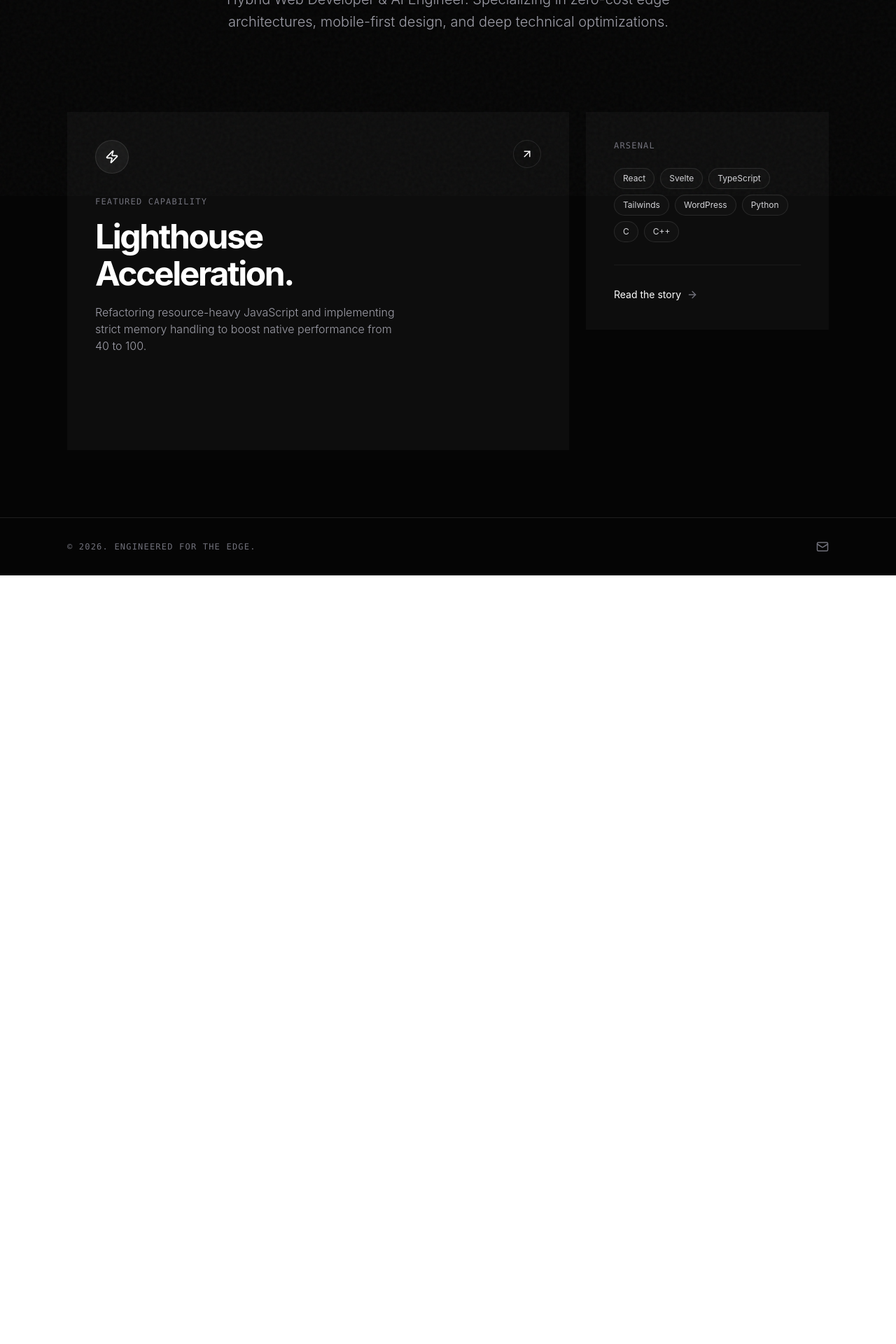
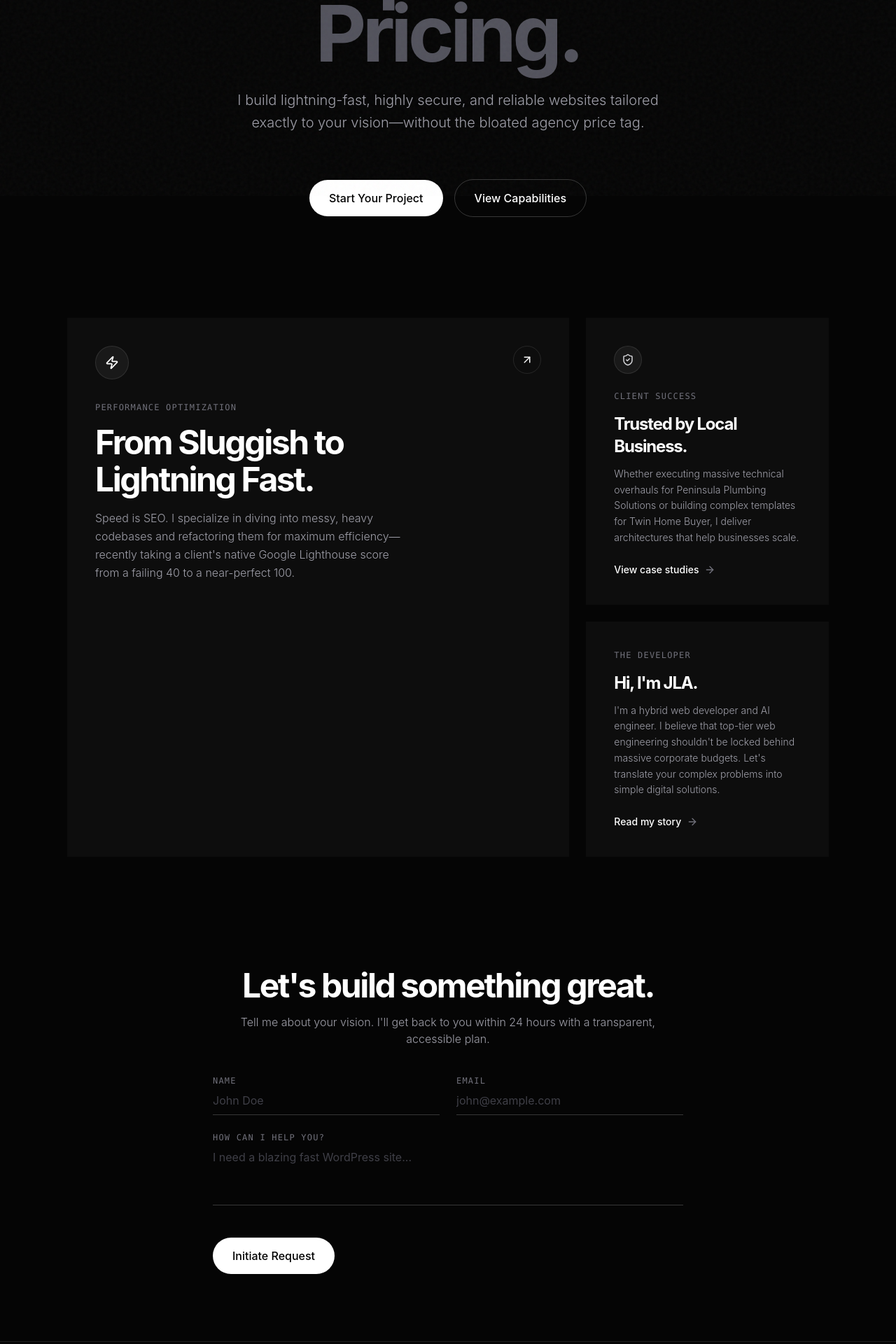
Before and after one commit to Limeexe/jlabe-portfolio-site-svelte, a SvelteKit app: page / in a window 1280 px wide. Shown: the part 520-2440 px from the top of the page at 70% size. Before the commit the page ends 1342 px from the top, so only its background shows below. Built offline with nearby package versions, Linux system fonts and the light colour scheme.

Commit message:
Renewed Home Page

```diff
--- a/src/routes/+page.svelte
+++ b/src/routes/+page.svelte
@@ -1,12 +1,40 @@
 <script lang="ts">
-    import {Zap, ArrowUpRight, ArrowRight} from 'lucide-svelte';
+    import {Zap, ArrowUpRight, ArrowRight, ShieldCheck, User} from 'lucide-svelte';
     import BentoCard from '$lib/components/BentoCard.svelte';
+	import Button from '$lib/components/Button.svelte';
 
-    const techStack: string[] = ['React', 'Svelte', 'TypeScript', 'Tailwinds', 'WordPress', 'Python', 'C', 'C++'];
+    const techStack: string[] = ['React', 'Svelte', 'TypeScript', 'Tailwinds', 'WordPress', 'Python', 'C', 'C++', 'SQL'];
+
+	let isSubmitting = $state(false);
+	let submitStatus = $state<'idle' | 'success' | 'error'>('idle');
+
+	const handleFormSubmit = async (e: SubmitEvent) => {
+		e.preventDefault();
+		isSubmitting = true;
+
+		const form = e.target as HTMLFormElement;
+		const formData = new FormData(form);
+
+		try {
+			const response = await fetch('https://api.web3forms.com/submit', {method: 'POST', body: formData});
+
+			if (response.ok) {
+				submitStatus = 'success';
+				form.reset();
+			} else {
+				submitStatus = 'error';
+			}
+		} catch {
+			submitStatus = 'error';
+		} finally {
+			isSubmitting = false;
+			setTimeout(()=>{submitStatus='idle';},5000);
+		}
+	};
 </script>
 
 <svelte:head>
-	<title>High Performance Developer & AI Integrator | Philippines</title>
+	<title>JLAbe High Performance Development & AI | Philippines</title>
 	<meta name="description" content="Freelance Hybrid Developer and AI Engineer in the Philippines. Specializing in zero-cost edge architecture, mobile-first development, and Performance Optimization" />
 	<meta name="robots" content="index, follow" />
 
@@ -14,9 +42,9 @@
 		{
 			"@context": "https://schema.org",
 			"@type": "ProfessionalService",
-			"name": "High-Performance Developer",
-			"image": "https://jla-ph-freelance-developer.pages.dev/developer-profile.jpg",
-			"description": "Hybrid Developer & AI Engineer specializing in strict memory handling, custom NLP solutions, and mobile-first UI/UX.",
+			"name": "JLAbe's Digital Essentials",
+			"image": "https://jlabe-ph-freelance-developer.pages.dev/developer-profile.jpg",
+			"description": "Hybrid Developer & AI Engineer providing enterprise-grade WordPress, SvelteKit, custom NLP solutions, and mobile-first UI/UX.",
 			"address": {
 				"@type": "PostalAddress",
 				"addressCountry": "PH"
@@ -26,68 +54,122 @@
 	</script>
 </svelte:head>
 
-<div class="space-y-6 md:space-y-8 animate-reveal pb-24">
-    <!-- Hero Section -->
-	<section class="pt-24 md:pt-36 pb-12 md:pb-20 flex flex-col items-center text-center px-4 relative z-10">
-		<div class="inline-flex items-center gap-2 px-4 py-2 rounded-full border border-white/10 bg-white/3 text-xs font-mono text-zinc-400 uppercase tracking-widest mb-10 animate-reveal">
-			<span class="w-1.5 h-1.5 rounded-full bg-emerald-500 animate-pulse"></span>
-			Available for new projects
+<div class="space-y-12 md:space-y-16 pb-24">
+
+	<section class="pt-28 md:pt-20 pb-12 md:pb-20 flex flex-col items-center text-center px-4 relative z-10">
+        <div class="inline-flex items-center gap-2 px-4 py-2 rounded-full border border-white/10 bg-white/[0.03] text-xs font-mono text-zinc-400 uppercase tracking-widest mb-10">
+            <span class="w-1.5 h-1.5 rounded-full bg-emerald-500 animate-pulse" aria-hidden="true"></span>
+            Available for freelance projects
         </div>
 
-		<div class="space-y-6 max-w-5xl mx-auto animate-reveal delay-100">
-			<h1 class="text-5xl sm:text-7xl md:text-[6rem] font-bold tracking-tighter text-white leading-[0.9] text-balance">
-				Engineering <span class="text-zinc-500">digital</span><br />
-				experiences.
+        <div class="space-y-8 max-w-5xl mx-auto">
+            <h1 class="text-6xl sm:text-7xl md:text-[7rem] font-bold tracking-tighter text-white leading-[0.85] text-balance">
+                Enterprise-Grade Engineering. <br class="hidden md:block"/>
+                <span class="text-zinc-600">Independent Pricing.</span>
             </h1>
-			<p class="text-lg md:text-xl text-zinc-400 max-w-2xl mx-auto font-light leading-relaxed mt-8">
-				Hybrid Web Developer & AI Engineer. Specializing in zero-cost edge architectures, mobile-first design, and deep technical optimizations.
+            <p class="text-lg md:text-xl text-zinc-400 max-w-2xl mx-auto font-light leading-relaxed mt-8 text-balance">
+                I build lightning-fast, highly secure, and reliable websites tailored exactly to your vision—without the bloated agency price tag.
             </p>
+
+            <div class="flex flex-col sm:flex-row items-center justify-center gap-4 pt-8">
+                <a href="#quick-contact" class="w-full sm:w-auto">
+                    <Button variant="primary" className="w-full sm:w-auto">Start Your Project</Button>
+                </a>
+                <a href="/services" class="w-full sm:w-auto">
+                    <Button variant="secondary" className="w-full sm:w-auto">View Capabilities</Button>
+                </a>
+            </div>
         </div>
     </section>
 
-    <!-- The Bento Box Grid -->
-	<sections class="grid grid-cols-1 md:grid-cols-3 md:grid-rows-[auto_auto] gap-4 md:gap-6 z-10 relative">
+    <section class="grid grid-cols-1 md:grid-cols-3 md:grid-rows-[auto_auto] gap-4 md:gap-6 z-10 relative">
 
-		<!-- Massive featured card -->
-		<BentoCard className="md:col-span-2 md:row-span-2 min-h-100 flex flex-col justify-between animate-reveal delay-200" hover={true}>
+        <BentoCard className="md:col-span-2 md:row-span-2 min-h-[400px] flex flex-col justify-between" hover={true}>
             <div class="flex justify-between items-start mb-8">
                 <div class="w-12 h-12 rounded-full bg-white/5 border border-white/10 flex items-center justify-center">
-					<Zap size={20} class="text-white" />
+                    <Zap size={20} class="text-white" aria-hidden="true" />
                 </div>
-				<!-- Svelte 5 uses standard HTML onclick instead of on:click -->
-				<a href="/projects" aria-label="View Projects" class="w-10 h-10 rounded-full border border-white/10 flex items-center justify-center group-hover:bg-white group-hover:text-black transition-colors">
-					<ArrowUpRight size={18} />
+                <a href="/projects" aria-label="View technical case studies" class="w-10 h-10 rounded-full border border-white/10 flex items-center justify-center hover:bg-white hover:text-black transition-colors">
+                    <ArrowUpRight size={18} aria-hidden="true" />
                 </a>
             </div>
 
             <div>
-				<span class="text-xs font-mono text-zinc-500 uppercase tracking-widest block mb-4">Featured Capability</span>
+                <span class="text-xs font-mono text-zinc-500 uppercase tracking-widest block mb-4">Performance Optimization</span>
                 <h2 class="text-3xl md:text-5xl font-bold text-white tracking-tighter leading-[1.1] mb-4">
-					Lighthouse <br class="hidden md:block"/> Acceleration.
+                    From Sluggish to <br class="hidden md:block"/> Lightning Fast.
                 </h2>
-				<p class="text-zinc-400 font-light max-w-md">
-					Refactoring resource-heavy JavaScript and implementing strict memory handling to boost native performance from 40 to 100.
+                <p class="text-zinc-400 font-light max-w-md leading-relaxed">
+                    Speed is SEO. I specialize in diving into messy, heavy codebases and refactoring them for maximum efficiency—recently taking a client's native Google Lighthouse score from a failing 40 to a near-perfect 100.
                 </p>
             </div>
         </BentoCard>
 
-        <!-- About/Stack Card -->
-		<BentoCard className="md:col-span-1 animate-reveal delay-400">
-			<span class="text-xs font-mono text-zinc-500 uppercase tracking-widest block mb-6">Arsenal</span>
-			<div class="flex flex-wrap gap-2">
-				{#each techStack as tech}
-					<span class="px-3 py-1.5 rounded-full border border-white/10 text-xs text-zinc-300 bg-white/2">
-						{tech}
-					</span>
-				{/each}
+        <BentoCard className="md:col-span-1">
+            <div class="w-10 h-10 rounded-full bg-white/5 border border-white/10 flex items-center justify-center mb-6">
+                <ShieldCheck size={18} class="text-zinc-300" aria-hidden="true" />
             </div>
-			<div class="mt-8 pt-8 border-t border-white/5">
-				 <a href="/about" class="text-sm text-white flex items-center gap-2 group-hover:gap-3 transition-all">
-					 Read the story <ArrowRight size={16} class="text-zinc-500 group-hover:text-white transition-colors" />
+            <span class="text-xs font-mono text-zinc-500 uppercase tracking-widest block mb-4">Client Success</span>
+            <h3 class="text-2xl font-bold text-white tracking-tighter mb-3">Trusted by Local Business.</h3>
+            <p class="text-zinc-400 font-light text-sm leading-relaxed mb-6">
+                Whether executing massive technical overhauls for Peninsula Plumbing Solutions or building complex templates for Twin Home Buyer, I deliver architectures that help businesses scale.
+            </p>
+            <a href="/projects" class="text-sm font-medium text-white flex items-center gap-2 hover:gap-3 transition-all inline-flex">
+                View case studies <ArrowRight size={16} class="text-zinc-500" aria-hidden="true" />
             </a>
-			</div>
         </BentoCard>
 
-    </sections>
+        <BentoCard className="md:col-span-1">
+            <span class="text-xs font-mono text-zinc-500 uppercase tracking-widest block mb-4">The Developer</span>
+            <h3 class="text-2xl font-bold text-white tracking-tighter mb-3">Hi, I'm JLA.</h3>
+            <p class="text-zinc-400 font-light text-sm leading-relaxed mb-6">
+                I'm a hybrid web developer and AI engineer. I believe that top-tier web engineering shouldn't be locked behind massive corporate budgets. Let's translate your complex problems into simple digital solutions.
+            </p>
+            <a href="/about" class="text-sm font-medium text-white flex items-center gap-2 hover:gap-3 transition-all inline-flex">
+                Read my story <ArrowRight size={16} class="text-zinc-500" aria-hidden="true" />
+            </a>
+        </BentoCard>
+
+    </section>
+
+    <section id="quick-contact" class="max-w-2xl mx-auto pt-24 z-10 relative">
+        <div class="text-center mb-10">
+            <h2 class="text-4xl md:text-5xl font-bold text-white tracking-tighter mb-4">Let's build something great.</h2>
+            <p class="text-zinc-400 font-light">Tell me about your vision. I'll get back to you within 24 hours with a transparent, accessible plan.</p>
+        </div>
+
+        <form onsubmit={handleFormSubmit} class="space-y-6">
+            <input type="hidden" name="access_key" value="YOUR_ACCESS_KEY_HERE">
+            <input type="checkbox" name="botcheck" class="hidden" style="display: none;">
+
+            <div class="grid grid-cols-1 md:grid-cols-2 gap-6">
+                <div class="space-y-2">
+                    <label for="name" class="text-xs font-mono text-zinc-500 uppercase tracking-widest block">Name</label>
+                    <input type="text" id="name" name="name" required class="w-full bg-transparent border-b border-white/20 pb-2 text-white focus:outline-none focus:border-white transition-colors rounded-none placeholder:text-zinc-700" placeholder="John Doe">
+                </div>
+                <div class="space-y-2">
+                    <label for="email" class="text-xs font-mono text-zinc-500 uppercase tracking-widest block">Email</label>
+                    <input type="email" id="email" name="email" required class="w-full bg-transparent border-b border-white/20 pb-2 text-white focus:outline-none focus:border-white transition-colors rounded-none placeholder:text-zinc-700" placeholder="john@example.com">
+                </div>
+            </div>
+
+            <div class="space-y-2">
+                <label for="message" class="text-xs font-mono text-zinc-500 uppercase tracking-widest block">How can I help you?</label>
+                <textarea id="message" name="message" required rows="3" class="w-full bg-transparent border-b border-white/20 pb-2 text-white focus:outline-none focus:border-white transition-colors rounded-none resize-none placeholder:text-zinc-700" placeholder="I need a blazing fast WordPress site..."></textarea>
+            </div>
+
+            <div class="pt-4 flex items-center justify-between">
+                <Button type="submit" variant="primary" className="w-full md:w-auto">
+                    {isSubmitting ? 'Sending...' : 'Initiate Request'}
+                </Button>
+
+                {#if submitStatus === 'success'}
+                    <span class="text-sm text-emerald-500 font-medium">Message sent successfully!</span>
+                {:else if submitStatus === 'error'}
+                    <span class="text-sm text-red-500 font-medium">Something went wrong. Please try again.</span>
+                {/if}
+            </div>
+        </form>
+    </section>
 
 </div>
```
Lines whose indentation alone changed are shown as unchanged.
